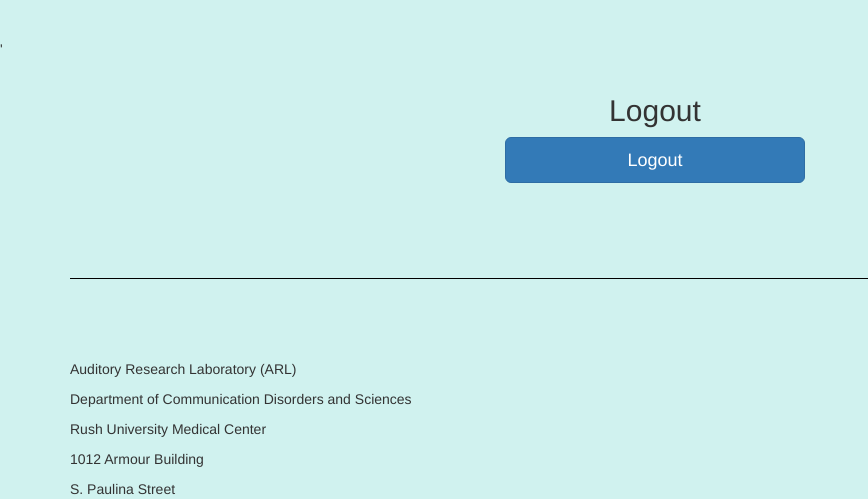
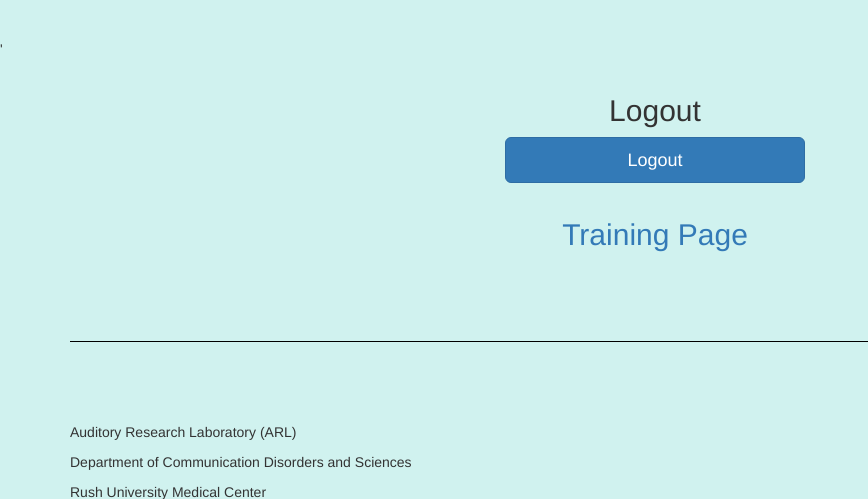
Before and after one commit to azhyur/website-project, a PHP site: page /profile/profile.php in a window 1280 px wide. Shown: the part 51-550 px from the top of the page, without its empty margins (0-868 px from the left). Run offline with PHP 8.4, Linux system fonts and the light colour scheme; some libraries are stand-ins or nearby versions.

Commit message:
added training page link on profile page

```diff
--- a/public_html/profile/profile.php
+++ b/public_html/profile/profile.php
@@ -20,6 +20,8 @@
 
 	    </form>
 
+	    <h2 align="center"><a href="../trainings/index.php">Training Page</a></h2>
+
 	</div>
 
 	<hr class="featurette-divider" style="border-color: black;">
--- a/public_html/trainings/training.php
+++ b/public_html/trainings/training.php
@@ -209,6 +209,8 @@
 			</div>
 		</div>
 
+		<hr class="featurette-divider">
+
 <?php
 	require '../shared/footer.php';
 ?>
```
